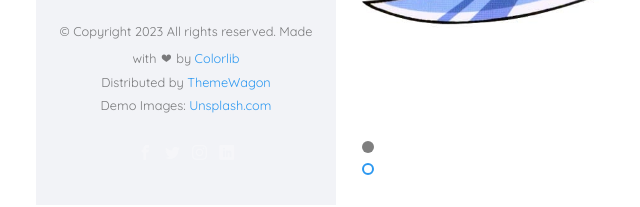
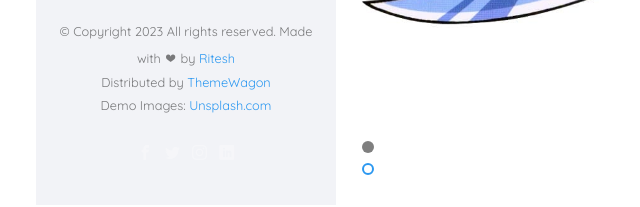
Before and after one commit to ritesh556/RN, a plain HTML site: page index.html in a window 1280 px wide. Shown: the part 595-802 px from the top of the page, 19-659 px from the left. Drawn offline with nearby package versions, Linux system fonts and the light colour scheme; files whose address does not match are found by name; a web font is replaced by a local one.

Commit message:
Update index.html

```diff
--- a/index.html
+++ b/index.html
@@ -80,7 +80,7 @@
 
 			<div class="colorlib-footer">
 				<p><small>&copy; <!-- Link back to Colorlib can't be removed. Template is licensed under CC BY 3.0. -->
-Copyright <script>document.write(new Date().getFullYear());</script> All rights reserved. Made with <i class="icon-heart" aria-hidden="true"></i> by <a href="https://colorlib.com" target="_blank">Colorlib</a>
+Copyright <script>document.write(new Date().getFullYear());</script> All rights reserved. Made with <i class="icon-heart" aria-hidden="true"></i> by <a href="https://colorlib.com" target="_blank">Ritesh</a>
 <!-- Link back to Colorlib can't be removed. Template is licensed under CC BY 3.0. --> </span> <span>Distributed by <a href="https://themewagon.com" target="_blank">ThemeWagon</a></span> <span>Demo Images: <a href="https://unsplash.com/" target="_blank">Unsplash.com</a></span></small></p>
 				<ul>
 					<li><a href="#"><i class="icon-facebook2"></i></a></li>
```
